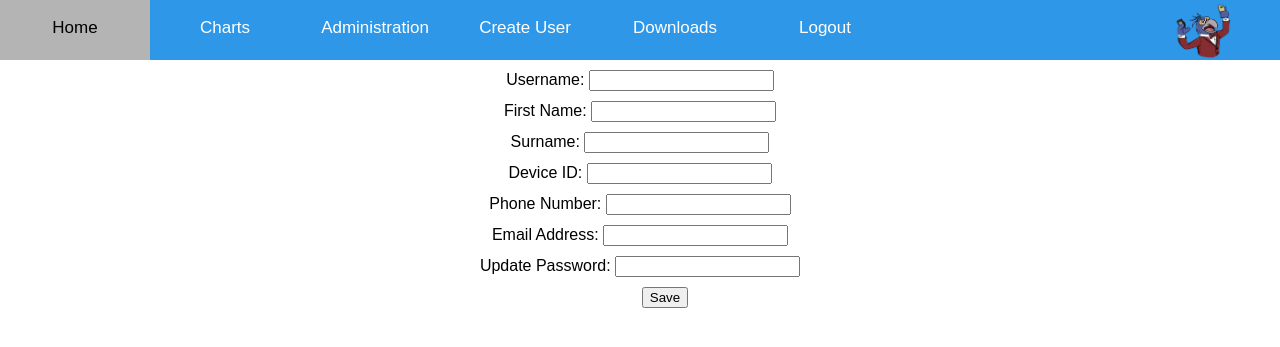
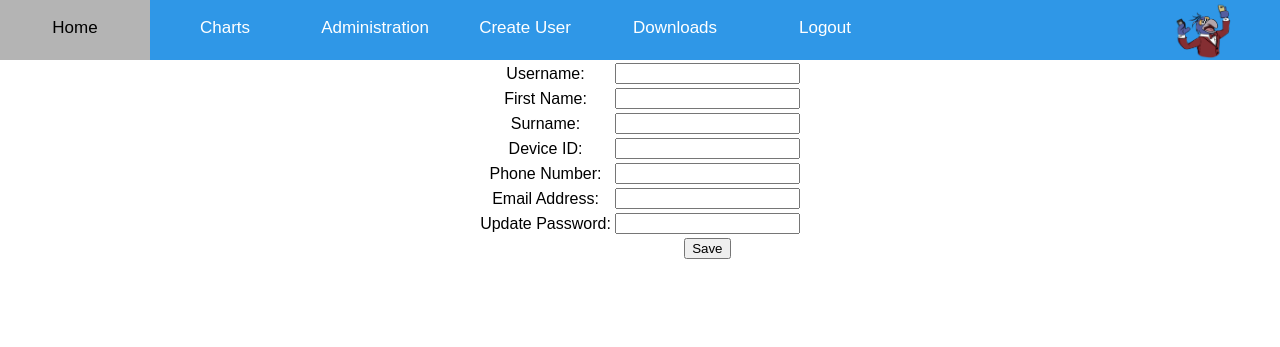
Before and after one commit to danwalsh1/Project_Gonzo, a PHP site: page /pages/UserProfile.php in a window 1280 px wide. Shown: the top 347 px of the page. Run offline with PHP 8.4, Linux system fonts and the light colour scheme; the visitor is signed in with stand-in values (Sample User, id 1); data that the repository does not hold is empty.

Commit message:
UPDATED UserProfile.php
Added form to table to align components.

```diff
--- a/website/project_gonzo_v1/pages/UserProfile.php
+++ b/website/project_gonzo_v1/pages/UserProfile.php
@@ -54,48 +54,81 @@
 			</div>
 
 
-			<div style ="text-align: center;"> <!--Form Configuration and positioning -->
-				<form method ="POST" action="UserProfile.php">
+			<div style ="text-align: center; font-family:arial"> <!--Form Configuration and positioning -->
+				<table align="center">
+					<form method ="POST" action="UserProfile.php">
+						<tr>
+							<td>
+								<label> Username: </label>
+							</td>
+							<td>
+								<input type ="text" name="username" value=<?php echo $result[0]  ?>>
+							</td>
+						</tr>
+						<!--As for all the values in the form, the variable $value defined earlier is used to map to each table value to the form field name.-->
+						<tr>
+							<td>
+								<label> First Name: </label>
+							</td>
+							<td>
+								<input type ="text" name="forename" value=<?php echo $result[1] ?>>
+							</td>
+						</tr>
 
-					<div id="Username" style="padding-top: 10px; font-family:arial">
-						<label> Username: </label>
-						<input type ="text" name="username" value=<?php echo $result[0]  ?>>
-					</div>
-					<!--As for all the values in the form, the variable $value defined earlier is used to map to each table value to the form field name.-->
-					<div id="FirstNameText" style="padding-top: 10px; font-family:arial">
-						<label> First Name: </label>
-						<input type ="text" name="forename" value=<?php echo $result[1] ?>>
-					</div>
+						<tr>
+							<td>
+								<label> Surname: </label>
+							</td>
+							<td>
+								<input type="text" name ="surname" value=<?php echo $result[2] ?>>
+							</td>
+						</tr>
 
-					<div id="Surname" style="padding-top: 10px;font-family:arial">
-						<label> Surname: </label>
-						<input type="text" name ="surname" value=<?php echo $result[2] ?>>
-					</div>
+						<tr>
+							<td>
+								<label> Device ID: </label>
+							</td>
+							<td>
+								<input type ="text" name="deviceid" value=<?php echo $result[3] ?>>
+							</td>
+						</tr>
 
-					<div id= "Device_ID" style="padding-top: 10px;font-family:arial">
-						<label> Device ID: </label>
-						<input type ="text" name="deviceid" value=<?php echo $result[3] ?>>
-					</div>
+						<tr>
+							<td>
+								<label> Phone Number: </label>
+							</td>
+							<td>
+								<input type ="text" name="phonenum" value=<?php echo $result[4] ?>>
+							</td>
+						</tr>
 
-					<div id= "Phone_Number" style="padding-top: 10px;font-family:arial">
-						<label> Phone Number: </label>
-						<input type ="text" name="phonenum" value=<?php echo $result[4] ?>>
-					</div>
+						<tr>
+							<td>
+								<label> Email Address: </label>
+							</td>
+							<td>
+								<input type ="text" name="email" value=<?php echo $result[5] ?>>
+							</td>
+						</tr>
 
-					<div id= "Email_Address" style="padding-top: 10px;font-family:arial">
-						<label> Email Address: </label>
-						<input type ="text" name="email" value=<?php echo $result[5] ?>>
-					</div>
+						<tr>
+							<td>
+								<label> Update Password: </label>
+							</td>
+							<td>
+								<input type ="password" name="PasswordUpdate" value=<?php echo $result[6] ?>>
+							</td>
+						</tr>
 
-					<div id= "Update_Password" style="padding-top: 10px;font-family:arial">
-						<label> Update Password: </label>
-						<input type ="password" name="PasswordUpdate" value=<?php echo $result[6] ?>>
-					</div>
-
-					<div style="padding-top: 10px;padding-left: 50px; font-family:arial">
-						<input type="submit" value="Save" name="SubmitProfileForm">
-					</div>
-				</form>
+						<tr>
+							<td>
+							</td>
+							<td>
+								<input type="submit" value="Save" name="SubmitProfileForm">
+							</td>
+						</tr>
+					</form>
+				</table>
 			</div>
 
 			<div id="Footer">
```
